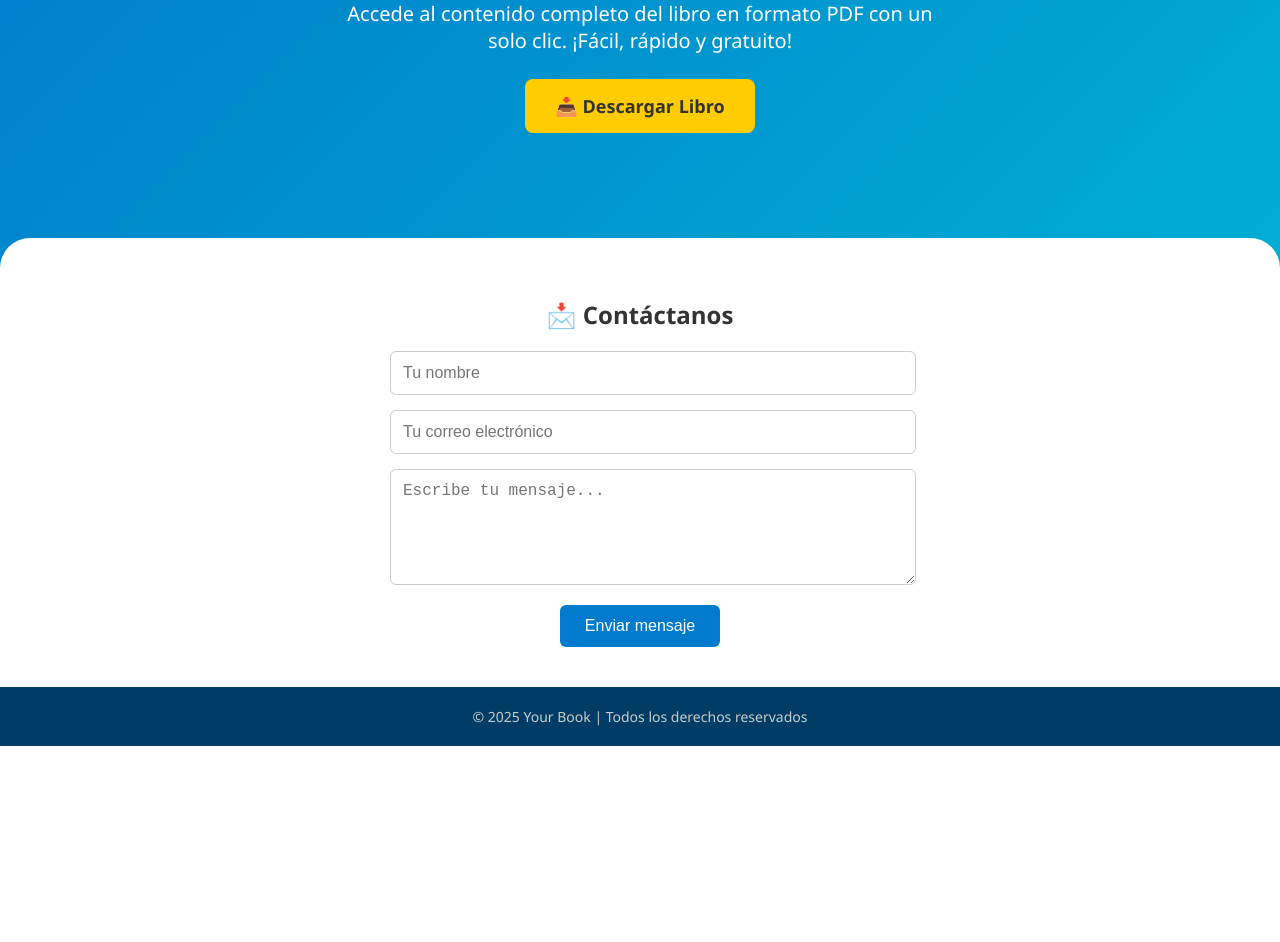
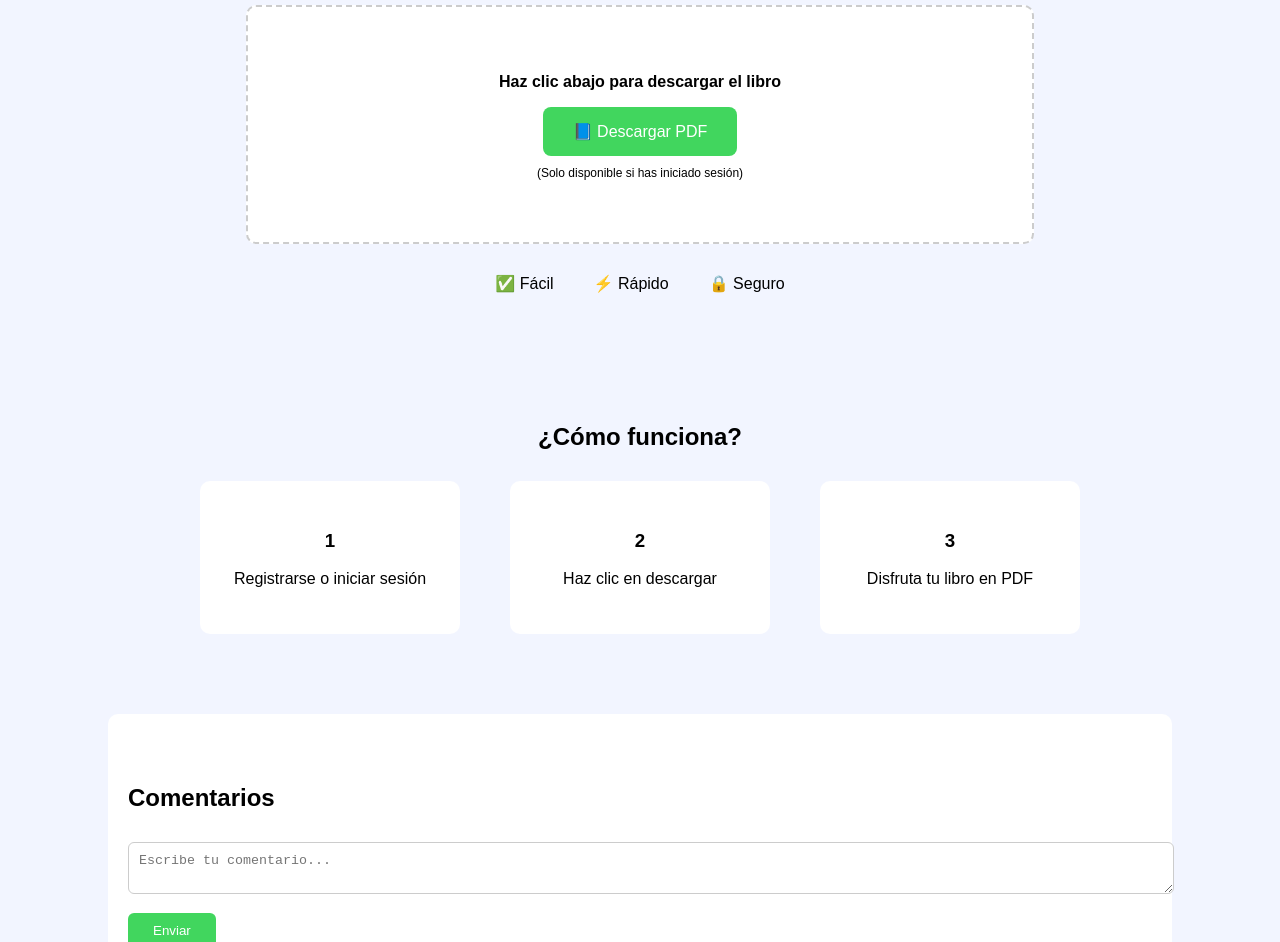
Before and after one commit to libro-descarga/your-book, a plain HTML site: page index.html in a window 1280 px wide. Shown: the part 205-1147 px from the top of the page. Before the commit the page ends 951 px from the top, so only its background shows below. Drawn offline with Linux system fonts and the light colour scheme.

Commit message:
Add files via upload

```diff
--- a/index.html
+++ b/index.html
@@ -1,118 +1,184 @@
 <!DOCTYPE html>
 <html lang="es">
 <head>
-    <meta charset="UTF-8">
-    <title>Descarga tu Libro en PDF</title>
+  <meta charset="UTF-8" />
+  <meta name="viewport" content="width=device-width, initial-scale=1.0"/>
+  <title>Your Book</title>
   <style>
     body {
       margin: 0;
-            font-family: 'Segoe UI', Tahoma, Geneva, Verdana, sans-serif;
-            background: linear-gradient(135deg, #007acc, #00bcd4);
+      font-family: Arial, sans-serif;
+      background-color: #f2f5ff;
+      color: #000;
+    }
+
+    header {
+      background: white;
+      padding: 20px 50px;
+      display: flex;
+      justify-content: space-between;
+      align-items: center;
+      box-shadow: 0 1px 5px rgba(0,0,0,0.1);
+    }
+
+    header nav a {
+      margin: 0 15px;
+      text-decoration: none;
+      color: #000;
+    }
+
+    .hero {
+      text-align: center;
+      padding: 60px 20px;
+    }
+
+    .hero h1 {
+      font-size: 36px;
+      margin-bottom: 20px;
+    }
+
+    .download-box {
+      background: white;
+      width: 60%;
+      margin: auto;
+      border: 2px dashed #ccc;
+      padding: 50px 20px;
+      border-radius: 10px;
+    }
+
+    .download-box button {
+      background-color: #41d65e;
       color: white;
+      padding: 15px 30px;
+      font-size: 16px;
+      border: none;
+      border-radius: 8px;
+      cursor: pointer;
+    }
+
+    .features {
+      display: flex;
+      justify-content: center;
+      gap: 40px;
+      margin-top: 30px;
+    }
+
+    .feature {
       text-align: center;
     }
 
-        .container {
-            padding: 100px 20px 60px;
+    .steps {
+      text-align: center;
+      padding: 50px 20px;
     }
 
-        h1 {
-            font-size: 42px;
-            margin-bottom: 20px;
+    .step-grid {
+      display: flex;
+      justify-content: center;
+      gap: 50px;
+      margin-top: 30px;
     }
 
-        p {
-            font-size: 20px;
-            max-width: 600px;
-            margin: 0 auto 40px;
+    .step {
+      background: white;
+      padding: 30px;
+      border-radius: 10px;
+      width: 200px;
     }
 
-        .download-btn {
-            background-color: #ffcc00;
-            color: #333;
-            font-weight: bold;
-            padding: 15px 30px;
-            text-decoration: none;
-            font-size: 18px;
-            border-radius: 8px;
-            transition: background-color 0.3s ease;
-        }
-
-        .download-btn:hover {
-            background-color: #e6b800;
-        }
-
-        .contact {
-            background-color: white;
-            color: #333;
-            padding: 40px 20px;
-            margin-top: 60px;
-            border-top-left-radius: 30px;
-            border-top-right-radius: 30px;
-        }
-
-        .contact h2 {
-            margin-bottom: 20px;
-        }
-
-        form {
-            max-width: 500px;
-            margin: 0 auto;
+    .contact, .comments {
+      padding: 50px 20px;
+      background: white;
+      margin: 30px auto;
+      width: 80%;
+      border-radius: 10px;
     }
 
     input, textarea {
       width: 100%;
-            padding: 12px;
-            margin-bottom: 15px;
+      padding: 10px;
+      margin-top: 10px;
       border: 1px solid #ccc;
       border-radius: 6px;
-            font-size: 16px;
     }
 
-        button {
-            background-color: #007acc;
+    .submit-btn {
+      margin-top: 15px;
+      background-color: #41d65e;
       color: white;
+      padding: 10px 25px;
       border: none;
-            padding: 12px 25px;
-            font-size: 16px;
       border-radius: 6px;
       cursor: pointer;
-        }
-
-        button:hover {
-            background-color: #005f99;
-        }
-
-        footer {
-            background-color: #003d66;
-            color: #ccc;
-            padding: 20px;
-            font-size: 14px;
     }
   </style>
 </head>
 <body>
 
-    <div class="container">
-        <h1>📘 ¡Descarga tu libro!</h1>
-        <p>Accede al contenido completo del libro en formato PDF con un solo clic. ¡Fácil, rápido y gratuito!</p>
-        <!-- Asegúrate de que el archivo PDF se llame 'libro.pdf' y esté en la raíz del repositorio -->
-        <a class="download-btn" href="libro.pdf" download>📥 Descargar Libro</a>
+  <header>
+    <div><strong>MiLibroGratis</strong></div>
+    <nav>
+      <a href="#como">¿Cómo funciona?</a>
+      <a href="#contacto">Contacto</a>
+      <a href="#comentarios">Comentarios</a>
+      <a href="#">Iniciar sesión</a>
+    </nav>
+  </header>
+
+  <section class="hero">
+    <h1>Descarga tu libro favorito</h1>
+    <div class="download-box">
+      <p><strong>Haz clic abajo para descargar el libro</strong></p>
+      <button onclick="descargarLibro()">📘 Descargar PDF</button>
+      <p style="margin-top:10px; font-size: 12px;">(Solo disponible si has iniciado sesión)</p>
     </div>
 
-    <div class="contact">
-        <h2>📩 Contáctanos</h2>
-        <form action="#" method="post">
-            <input type="text" name="nombre" placeholder="Tu nombre" required>
-            <input type="email" name="email" placeholder="Tu correo electrónico" required>
-            <textarea name="mensaje" rows="5" placeholder="Escribe tu mensaje..." required></textarea>
-            <button type="submit">Enviar mensaje</button>
-        </form>
+    <div class="features">
+      <div class="feature">✅ Fácil</div>
+      <div class="feature">⚡ Rápido</div>
+      <div class="feature">🔒 Seguro</div>
     </div>
+  </section>
 
-    <footer>
-        © 2025 Your Book | Todos los derechos reservados
-    </footer>
+  <section class="steps" id="como">
+    <h2>¿Cómo funciona?</h2>
+    <div class="step-grid">
+      <div class="step">
+        <h3>1</h3>
+        <p>Registrarse o iniciar sesión</p>
+      </div>
+      <div class="step">
+        <h3>2</h3>
+        <p>Haz clic en descargar</p>
+      </div>
+      <div class="step">
+        <h3>3</h3>
+        <p>Disfruta tu libro en PDF</p>
+      </div>
+    </div>
+  </section>
+
+  <section class="comments" id="comentarios">
+    <h2>Comentarios</h2>
+    <textarea placeholder="Escribe tu comentario..."></textarea>
+    <button class="submit-btn">Enviar</button>
+  </section>
+
+  <section class="contact" id="contacto">
+    <h2>Contacto</h2>
+    <input type="text" placeholder="Tu nombre">
+    <input type="email" placeholder="Tu correo">
+    <textarea placeholder="Tu mensaje..."></textarea>
+    <button class="submit-btn">Enviar mensaje</button>
+  </section>
+
+  <script>
+    function descargarLibro() {
+      alert("Debes iniciar sesión para descargar el libro.");
+      // Aquí iría la lógica para verificar el login y redirigir al PDF
+      // window.location.href = "libro.pdf";
+    }
+  </script>
 
 </body>
 </html>
```
Lines whose indentation alone changed are shown as unchanged.
